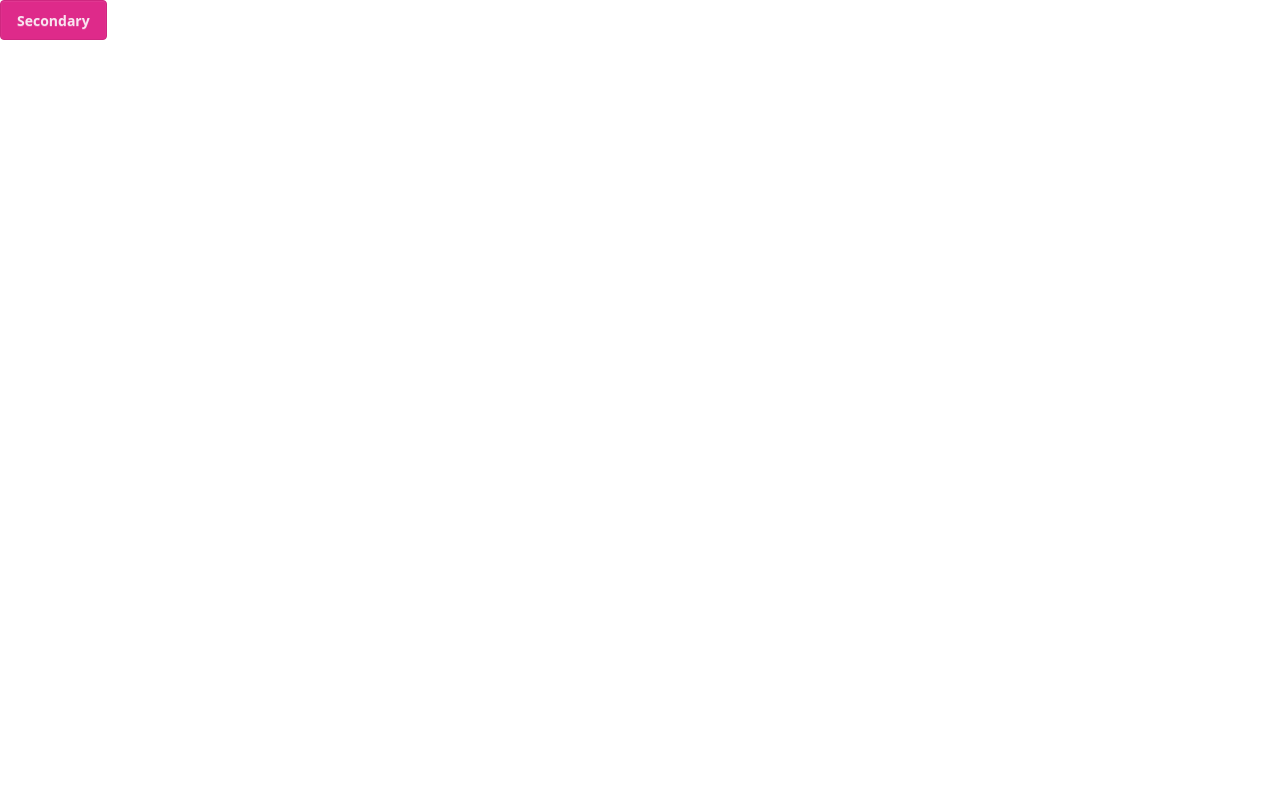
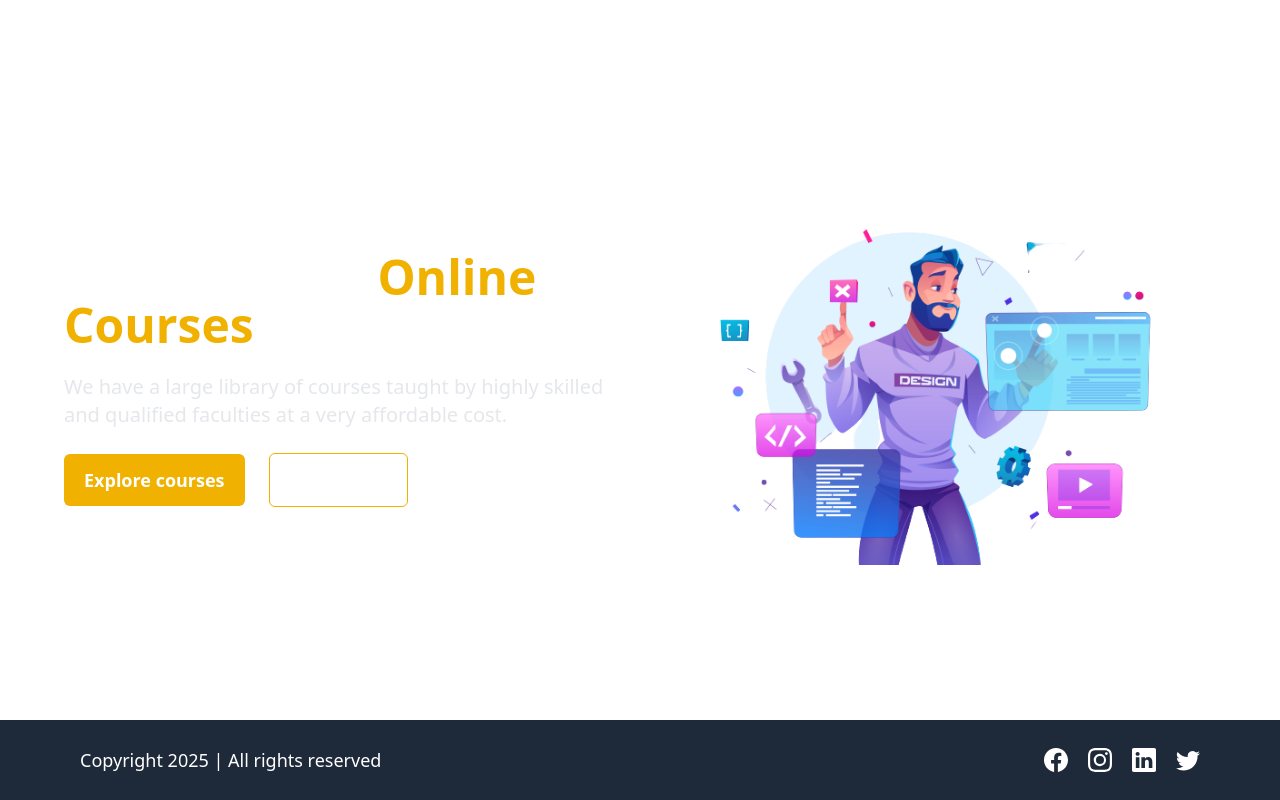
Before and after one commit to subhranil002/Learning-Management-System-Frontend, a React (Vite) app: page / in a window 1280 px wide. Built offline with nearby package versions, Linux system fonts and the light colour scheme.

Commit message:
Add Header, Footer, HomeLayout, HomePage

```diff
--- a/eslint.config.js
+++ b/eslint.config.js
@@ -37,6 +37,7 @@
             ],
             "simple-import-sort/imports": "error",
             "simple-import-sort/exports": "error",
+            "react/prop-types": "off",
         },
     },
 ];
--- a/src/App.jsx
+++ b/src/App.jsx
@@ -1,9 +1,13 @@
+import { Route, Routes } from "react-router-dom";
+
+import HomePage from "./Pages/HomePage";
+
 function App() {
-  return (
-      <div>
-          <button className="btn btn-active btn-secondary">Secondary</button>
-      </div>
-  );
+    return (
+        <Routes>
+            <Route path="/" element={<HomePage />} />
+        </Routes>
+    );
 }
 
 export default App;
--- /dev/null
+++ b/src/Components/Footer.jsx
@@ -0,0 +1,31 @@
+import { BsFacebook, BsInstagram, BsLinkedin, BsTwitter } from "react-icons/bs";
+function Footer() {
+    const currentDate = new Date();
+    const year = currentDate.getFullYear();
+
+    return (
+        <>
+            <footer className="relative left-0 bottom-0 h-[10vh] py-5 flex flex-col sm:flex-row items-center justify-between text-white bg-gray-800 sm:px-20">
+                <section className="text-lg text-red">
+                    Copyright {year} | All rights reserved
+                </section>
+                <section className="flex items-center justify-center gap-5 text-2xl text-white">
+                    <a className="hover:text-yellow-500 transition-all ease-in-out duration-300">
+                        <BsFacebook />
+                    </a>
+                    <a className="hover:text-yellow-500 transition-all ease-in-out duration-300">
+                        <BsInstagram />
+                    </a>
+                    <a className="hover:text-yellow-500 transition-all ease-in-out duration-300">
+                        <BsLinkedin />
+                    </a>
+                    <a className="hover:text-yellow-500 transition-all ease-in-out duration-300">
+                        <BsTwitter />
+                    </a>
+                </section>
+            </footer>
+        </>
+    );
+}
+
+export default Footer;
--- /dev/null
+++ b/src/Components/Header.jsx
@@ -0,0 +1,56 @@
+import { AiFillCloseCircle } from "react-icons/ai";
+import { FiMenu } from "react-icons/fi";
+import { Link } from "react-router-dom";
+
+function Header() {
+    function changeWidth() {
+        const drawerSide = document.getElementsByClassName("drawer-side");
+        drawerSide[0].style.width = "auto";
+    }
+
+    function hideDrawer() {
+        const element = document.getElementsByClassName("drawer-toggle");
+        element[0].checked = false;
+        const drawerSide = document.getElementsByClassName("drawer-side");
+        drawerSide[0].style.width = "0";
+    }
+
+    return (
+        <div className="drawer absolute left-0 z-50 w-fit">
+            <input className="drawer-toggle" id="my-drawer" type="checkbox" />
+            <div className="drawer-content">
+                <label htmlFor="my-drawer" className="cursor-pointer relative">
+                    <FiMenu
+                        onClick={changeWidth}
+                        size={"32px"}
+                        className="font-bold text-white m-4"
+                    />
+                </label>
+            </div>
+            <div className="drawer-side w-0">
+                <label htmlFor="my-drawer" className="drawer-overlay"></label>
+                <ul className="menu p-4 w-48 sm:w-80 bg-base-200 text-base-content relative">
+                    <li className="w-fit absolute right-2 z-50">
+                        <button onClick={hideDrawer}>
+                            <AiFillCloseCircle size={24} />
+                        </button>
+                    </li>
+                    <li>
+                        <Link to="/">Home</Link>
+                    </li>
+                    <li>
+                        <Link to="/courses">All Courses</Link>
+                    </li>
+                    <li>
+                        <Link to="/contact">Contact Us</Link>
+                    </li>
+                    <li>
+                        <Link to="/about">About Us</Link>
+                    </li>
+                </ul>
+            </div>
+        </div>
+    );
+}
+
+export default Header;
--- /dev/null
+++ b/src/Layouts/HomeLayout.jsx
@@ -0,0 +1,14 @@
+import Footer from "../Components/Footer";
+import Header from "../Components/Header";
+
+function HomeLayout({ children }) {
+    return (
+        <div className="min-h-[90vh]">
+            <Header />
+            {children}
+            <Footer />
+        </div>
+    );
+}
+
+export default HomeLayout;
--- /dev/null
+++ b/src/Pages/HomePage.jsx
@@ -0,0 +1,43 @@
+import { Link } from "react-router-dom";
+
+import HomePageImage from "../Assets/Images/homePageMainImage.png"
+import HomeLayout from "../Layouts/HomeLayout";
+
+function HomePage() {
+    return (
+        <HomeLayout>
+            <div className="pt-10 text-white flex items-center justify-center gap-10 mx-16 h-[90vh]">
+                <div className="w-1/2 space-y-6">
+                    <h1 className="text-5xl font-semibold">
+                        Find out best
+                        <span className="text-yellow-500 font-bold">
+                            Online Courses
+                        </span>
+                    </h1>
+                    <p className="text-xl text-gray-200">
+                        We have a large library of courses taught by highly
+                        skilled and qualified faculties at a very affordable
+                        cost.
+                    </p>
+                    <div className="space-x-6">
+                        <Link to="/courses">
+                            <button className="bg-yellow-500 px-5 py-3 rounded-md font-semibold text-lg cursor-pointer hover:bg-yellow-600 transition-all ease-in-out duration-300">
+                                Explore courses
+                            </button>
+                        </Link>
+                        <Link to="/contact">
+                            <button className="border border-yellow-500 px-5 py-3 rounded-md font-semibold text-lg cursor-pointer hover:bg-yellow-600 transition-all ease-in-out duration-300">
+                                Contact Us
+                            </button>
+                        </Link>
+                    </div>
+                </div>
+                <div className="w-1/2 flex items-center justify-center">
+                    <img alt="homepage image" src={HomePageImage} />
+                </div>
+            </div>
+        </HomeLayout>
+    );
+}
+
+export default HomePage;
--- a/src/index.css
+++ b/src/index.css
@@ -1,4 +1,2 @@
 @import "tailwindcss";
-@plugin "daisyui" {
-    themes: light --default;
-}
+@plugin "daisyui"
```
Also changed, not shown: src/Assets/Images/homePageMainImage.png (added).
